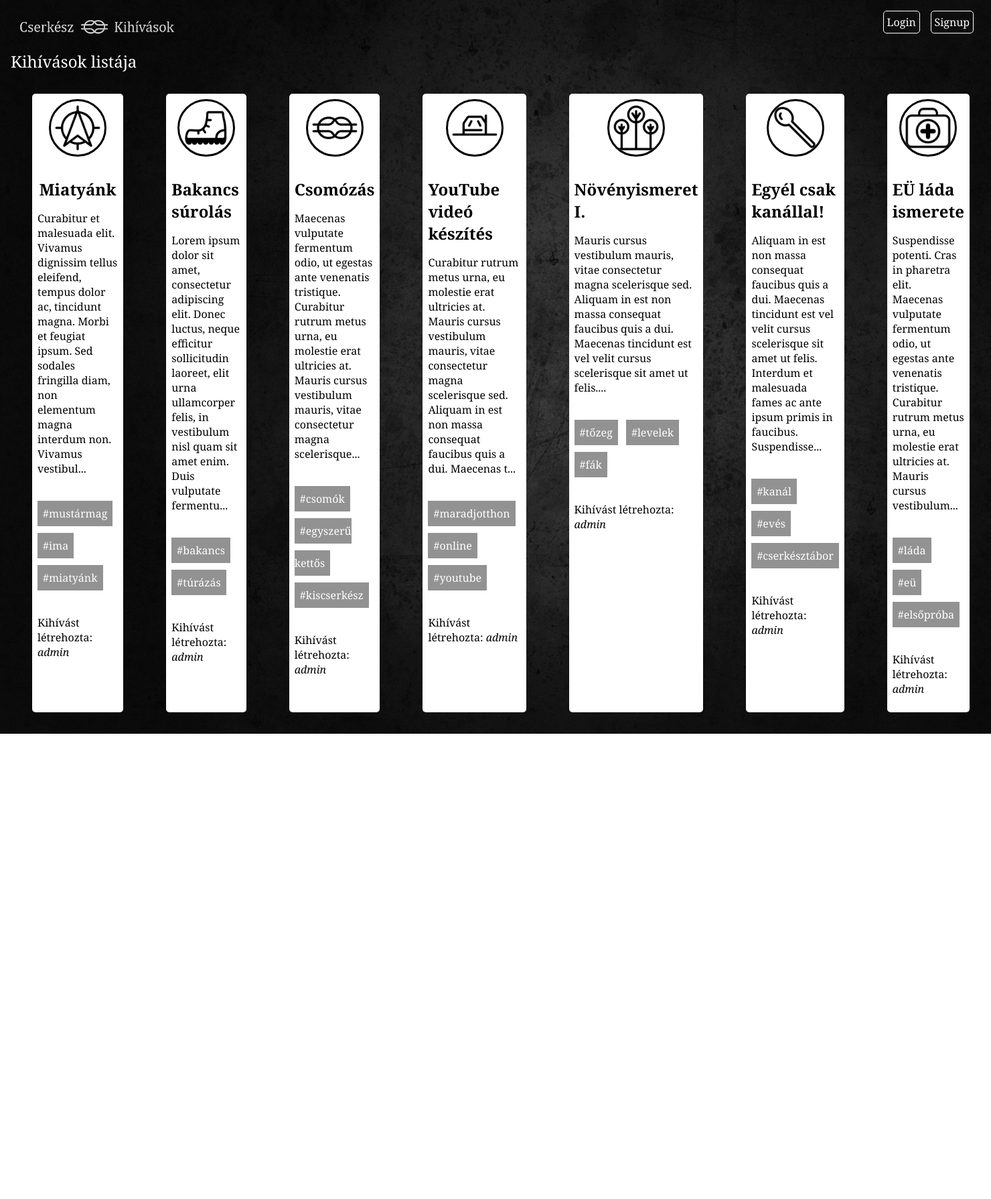
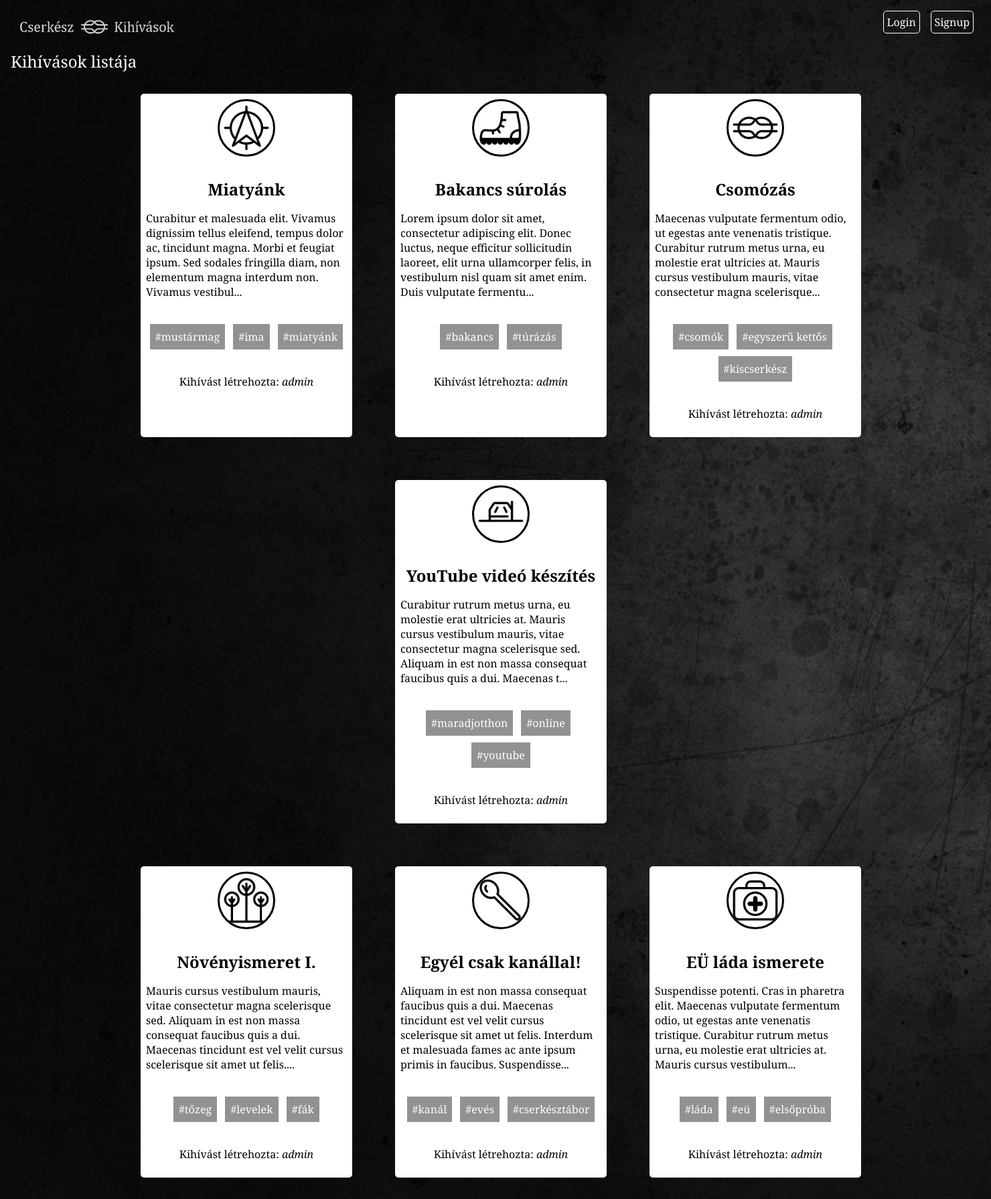
Before and after one commit to formdenes/django-blog, a Django app: page /kihivasok/ in a window 1480 px wide. Shown: the whole page at 67% size. Before the commit the page ends 1096 px from the top, so only its background shows below. Run offline with Django 3.2, Linux system fonts and the light colour scheme; data comes from the database, SQL or seed files in the repository; both versions use the stored data as it was after the commit; parts of the project's set-up code (start-up, migrations or seed data) failed here and were passed over.

Commit message:
minor updates, db upload

```diff
--- a/assets/style.css
+++ b/assets/style.css
@@ -26,6 +26,21 @@
 a, a:hover, a:visited{
     text-decoration: none;
     color: white;
+}
+
+.row{
+    display: flex;
+    flex-wrap: wrap;
+    margin-right: 0;
+    margin-left: 0;
+}
+
+.row:after, .row:before{
+    display: table;
+    content: "";
+}
+.row:after{
+    clear: both;
 }
 
 #page-logo{
@@ -71,6 +86,11 @@
 
 .challenges{
     display: flex;
+    flex-direction: column;
+}
+
+.challenges .row{
+    justify-content: center;
 }
 
 .ch-card{
@@ -120,6 +140,10 @@
     margin-bottom: 2rem;
 }
 
+.ch-tags{
+    text-align: center;
+}
+
 .ch-card .ch-tag{
     background-color: rgb(146, 146, 146);
     color: white;
--- a/djangoblog/settings.py
+++ b/djangoblog/settings.py
@@ -38,7 +38,6 @@
     'django.contrib.messages',
     'django.contrib.staticfiles',
     'taggit',
-    'articles',
     'accounts',
     'ors',
     'kihivasok',
--- a/djangoblog/urls.py
+++ b/djangoblog/urls.py
@@ -12,7 +12,7 @@
     re_path(r'^ors/', include('ors.urls')),
     re_path(r'^kihivasok/', include('kihivasok.urls')),
     re_path(r'^about/$',views.about),
-    re_path(r'^$',views.index)
+    re_path(r'^$',include('kihivasok.urls'))
 ]
 
 urlpatterns += staticfiles_urlpatterns()
--- a/kihivasok/templates/kihivasok/challenge_list.html
+++ b/kihivasok/templates/kihivasok/challenge_list.html
@@ -4,6 +4,9 @@
 <h2>Kihívások listája</h2>
 <div class="challenges">
     {% for ch in challenge %}
+        {% if forloop.counter0|divisibleby:'4' %}
+            <div class="row">
+        {% endif %}
         <div class="ch-card">
             <div class="logo"><img src="{{ch.thumb.url}}" alt="thumbnail-img"></div>
             <div class="details">
@@ -17,6 +20,9 @@
                 <p class="ch-author">Kihívást létrehozta: <em>{{ch.created_by}}</em></p>
             </div>
         </div>
+        {% if forloop.counter > 3 and forloop.counter|divisibleby:'4' %}
+            </div>
+        {% endif %}
     {% endfor %}
 </div>
 {% endblock %}
```
Also changed, not shown: db.sqlite3, media/cserkesz-ikon-set-cserkeszkalap.png (added), media/cserkesz-ikon-set-egyszeru-kettos.png (added), media/cserkesz-ikon-set-eu-lada.png (added), media/cserkesz-ikon-set-fa-1.png (added), media/cserkesz-ikon-set-fakanal.png (added). Lines whose indentation alone changed are shown as unchanged.
